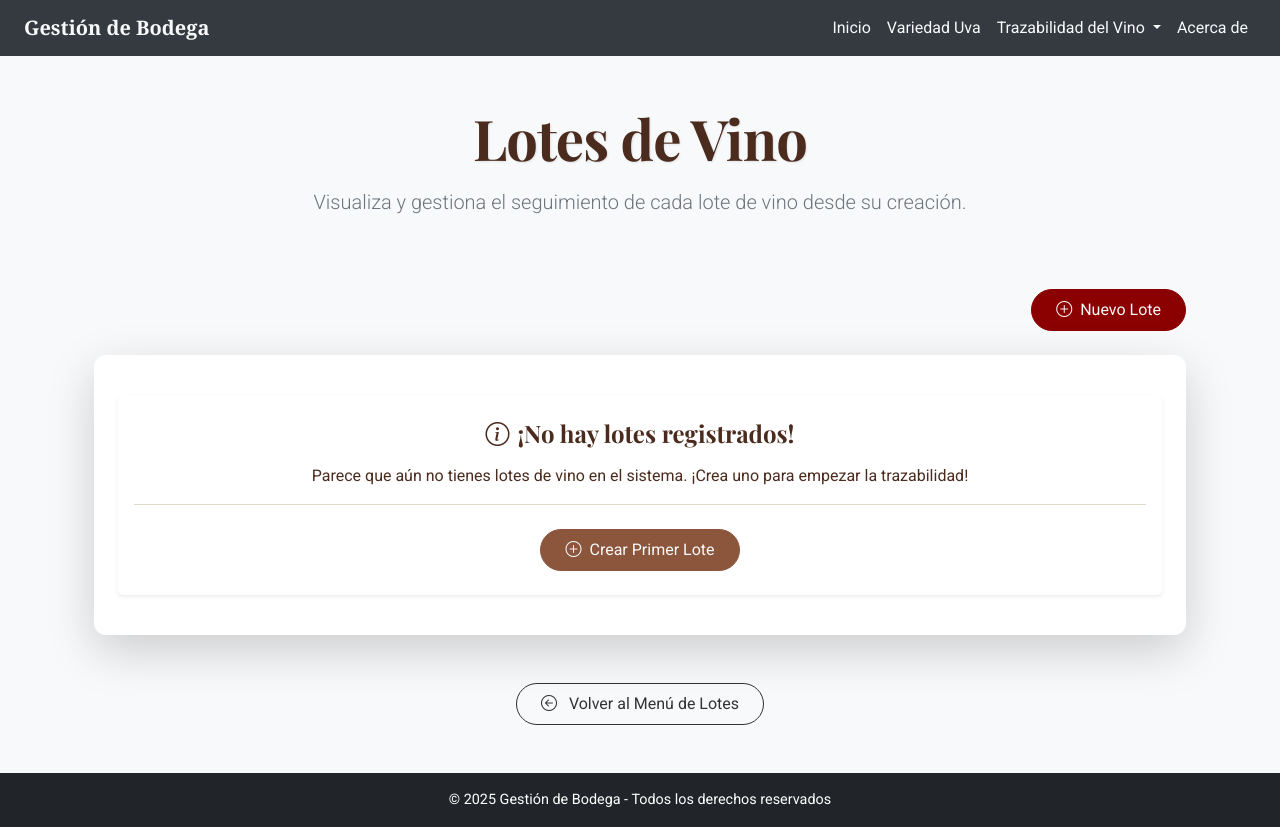
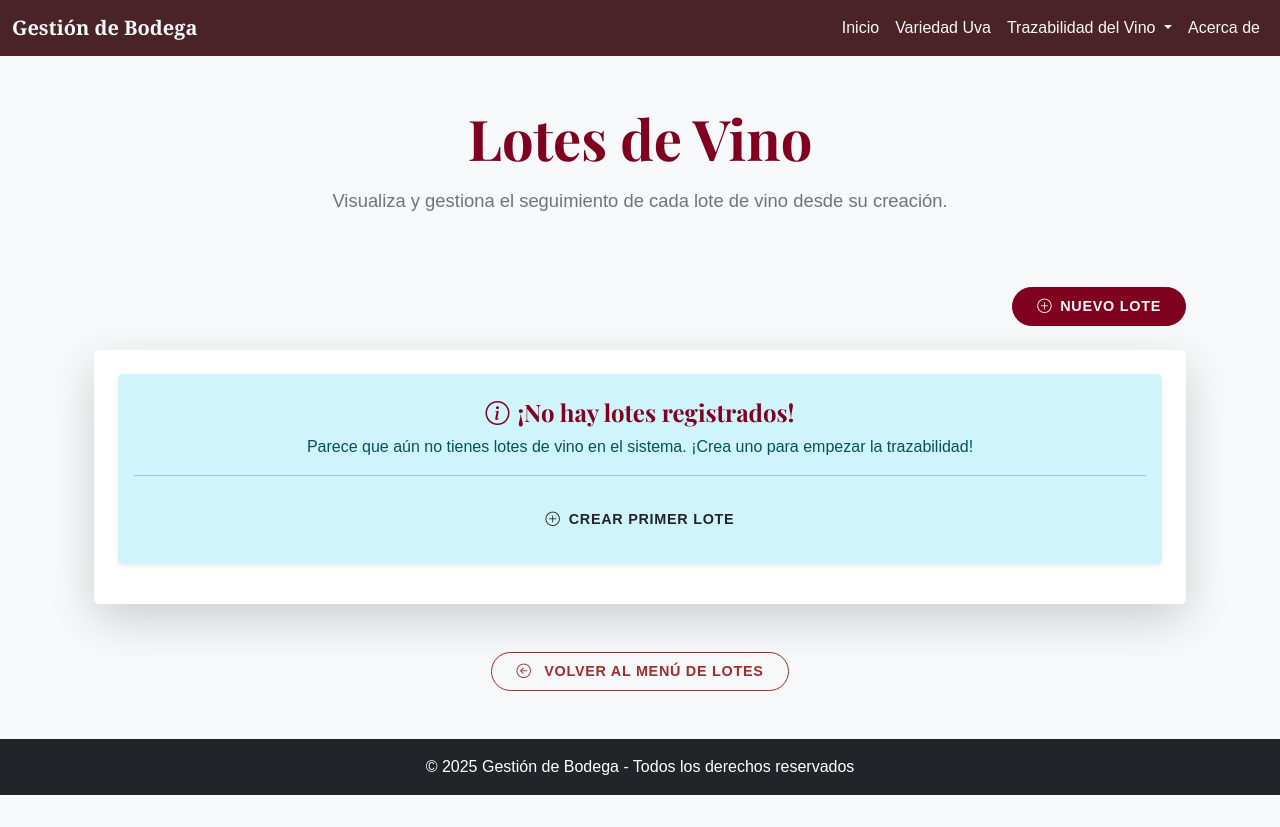
Before and after one commit to Nahuelito22/Gestion_de_bodega, a Flask app: page /lotes/listar in a window 1280 px wide. After the commit the page ends 795 px from the top, so only its background shows below. Run offline with Flask 3, Linux system fonts and the light colour scheme; data that the repository does not hold is empty.

Commit message:
Version Funcional 2.0

```diff
--- a/static/css/main.css
+++ b/static/css/main.css
@@ -1,338 +1,377 @@
-/* Variables CSS */
+/* ... Tus variables de color existentes ... */
 :root {
-    --bs-font-sans-serif: 'Roboto', sans-serif; /* Cambiado a Roboto para texto general */
-    --bs-heading-font: 'Playfair Display', serif; /* Nueva variable para fuentes de títulos */
+    --bs-primary: #800020; /* Borgoña oscuro, color principal */
+    --bs-secondary: #A52A2A; /* Marrón rojizo, para botones alternativos y acentos */
+    --bs-dark: #343a40; /* Casi negro, para textos principales y fondos oscuros */
+    --bs-light: #f8f9fa; /* Blanco grisáceo, para fondos claros */
 
-    --bs-primary-custom: #800020; /* Tu color borgoña/granate (principal acción/texto) */
-    --bs-secondary-custom: #D2B48C; /* Tu color beige/dorado (énfasis secundario) */
-    --bs-dark-custom: #343a40; /* Tu gris oscuro (navbar/footer) */
-    --bs-light-custom: #f8f9fa; /* Tu blanco/gris claro (fondo) */
-    --bs-accent-1: #4A2328; /* Marrón oscuro para títulos principales */
-    --bs-accent-2: #D4AF37; /* Dorado para botones de info/secundarios */
-    --bs-danger-custom: #8B0000; /* Rojo oscuro para acciones peligrosas/principales */
+    /* Acentos y colores de texto */
+    --bs-accent-1: #800020; /* Color principal para acentos (ej. card headers, theads) */
+    --bs-accent-2: #dc3545; /* Un rojo más vibrante para ciertos hover o elementos de acción/peligro.
+                                 Si quieres un azul para algunos elementos, necesitarías otra variable
+                                 o usar directamente el color de Bootstrap, ej. var(--bs-info) o var(--bs-primary) */
+    --bs-text-light: #f8f9fa; /* Color de texto claro para fondos oscuros */
+    --bs-text-dark: #212529; /* Color de texto oscuro para fondos claros (el gris oscuro de Bootstrap) */
 
-    --bs-body-color: #333; /* Color de texto general */
-    --bs-heading-color: var(--bs-accent-1); /* Color de encabezados por defecto */
+    /* Fuentes */
+    --bs-heading-font: 'Playfair Display', serif; /* Para títulos principales */
+    --bs-font-sans-serif: 'Montserrat', sans-serif; /* Para texto general */
 }
 
-/* Importar Google Fonts */
-@import url('https://fonts.googleapis.com/css2?family=Playfair+Display:wght@400;700&family=Roboto:wght@300;400;700&display=swap');
-/* La URL que tenías importaba Open Sans y Merriweather.
-   La nueva URL importa Playfair Display y Roboto.
-   Asegúrate de que esta URL sea la que está en tu layout.html también. */
-
-
-/* Estilos generales del body */
+/* ---------------------------------------------------- */
+/* Estilos Generales */
+/* ---------------------------------------------------- */
 body {
-    background-color: var(--bs-light-custom);
+    background-color: var(--bs-light);
     font-family: var(--bs-font-sans-serif);
-    color: var(--bs-body-color);
-    min-height: 100vh;
-    display: flex;
-    flex-direction: column;
+    color: var(--bs-dark);
 }
 
-/* Navbar */
-.navbar {
-    background-color: var(--bs-dark-custom) !important;
+/* Aseguramos que todos los H1, H2, etc. usen el color principal o el color de texto oscuro */
+h1, h2, h3, h4, h5, h6 {
+    font-family: var(--bs-heading-font);
+    color: var(--bs-accent-1); /* Por defecto, los títulos grandes serán borgoña oscuro */
 }
 
-.navbar .nav-link,
-.navbar-brand {
-    color: var(--bs-light-custom) !important;
-    transition: color 0.3s ease;
+/* El h1 del menú principal */
+.main-title {
+    color: var(--bs-accent-1); /* Asegura que el h1 del menú principal sea borgoña */
 }
 
-.navbar .nav-link:hover,
-.navbar-brand:hover {
-    color: var(--bs-secondary-custom) !important;
+.lead-description {
+    font-family: var(--bs-font-sans-serif);
+    color: var(--bs-dark);
+    font-size: 1.15rem;
 }
 
-/* Footer */
-footer {
-    background-color: var(--bs-dark-custom) !important;
-    color: var(--bs-light-custom) !important;
-    padding: 1.5rem;
-    text-align: center;
-    margin-top: auto;
-    font-size: 0.9rem;
+/* ---------------------------------------------------- */
+/* Componentes Personalizados */
+/* ---------------------------------------------------- */
+
+/* Tarjetas en el menú principal y submenús */
+.custom-card {
+    border: none;
+    border-radius: 1rem;
+    overflow: hidden;
+    transition: transform 0.3s ease, box-shadow 0.3s ease;
+    cursor: pointer;
+    background-color: #fff;
+    box-shadow: 0 .5rem 1rem rgba(0,0,0,.08);
 }
 
-/* Headings (h1, h2, etc.) */
-h1, h2, h3, h4, h5, h6 {
-    font-family: var(--bs-heading-font); /* Usa la variable de fuente de encabezado */
-    color: var(--bs-heading-color); /* Usa el color de encabezado por defecto */
-    margin-bottom: 1rem;
+.custom-card:hover {
+    transform: translateY(-5px);
+    box-shadow: 0 1rem 2rem rgba(0,0,0,.15);
 }
 
-/* Specific styles for the main title on index.html or hero sections */
-.main-title {
-    font-weight: 700;
-    letter-spacing: -0.05rem;
-    color: var(--bs-accent-1); /* Asegura que el título principal use el color marrón oscuro */
+.custom-card-body {
+    padding: 2rem;
+    text-align: center;
 }
 
-/* Subtítulos descriptivos */
-.lead-description {
-    font-family: var(--bs-font-sans-serif);
-    color: var(--bs-body-color);
+.custom-card-title {
+    font-size: 1.75rem;
+    font-weight: 700;
+    margin-bottom: 0.75rem;
+    color: var(--bs-dark); /* Color oscuro para el título de la tarjeta, si está dentro del body blanco */
 }
 
-/* Main content container for flex-grow */
-.container.p-4 { /* Asegúrate que esta clase exista en tu layout.html en el div contenedor principal */
-    flex-grow: 1;
+.custom-card-text {
+    font-size: 0.95rem;
+    color: var(--bs-dark);
+    margin-bottom: 1.5rem;
 }
 
-/* Card styles */
-.card {
-    transition: transform 0.2s ease-in-out, box-shadow 0.2s ease-in-out;
-    border-radius: 0.75rem !important;
+.custom-card-icon {
+    font-size: 3rem;
+    margin-bottom: 1rem;
+    color: var(--bs-accent-1); /* Color principal para el icono */
 }
 
-.card:hover {
-    transform: translateY(-5px);
-    box-shadow: 0 0.5rem 1rem rgba(0, 0, 0, 0.15) !important;
+/* AJUSTE CLAVE: Para los títulos de las tarjetas de los menús (recepción, lote, fermentación, etc.) */
+/* Asegura que el color sea consistente, usando var(--bs-accent-1) para rojo/borgoña
+   o var(--bs-info) para el azul que mostraste en algunas capturas.
+   Decide qué color quieres para estos títulos. Aquí los pondré en var(--bs-accent-1) (borgoña)
+   para consistencia con el diseño general. */
+.main-title-section { /* Asumo que esta clase se usa en los H1/H2 de los submenús */
+    font-family: var(--bs-heading-font);
+    color: var(--bs-accent-1); /* Borgoña para todos los títulos de sección */
 }
 
-/* Card header colors (clases nuevas para los encabezados de tarjeta) */
-.card-header-primary-custom {
-    background-color: var(--bs-primary-custom) !important; /* Borgoña oscuro */
-}
+/* ---------------------------------------------------- */
+/* Estilos de Botones */
+/* ---------------------------------------------------- */
 
-.card-header-accent-1 {
-    background-color: var(--bs-accent-1) !important; /* Marrón oscuro */
-}
-
-.card-header-accent-2 {
-    background-color: var(--bs-accent-2) !important; /* Dorado */
-}
-
-/* Button styles - usando tus variables */
-
-/* Botones con el color peligroso/principal para acciones */
-.btn-primary-custom {
-    background-color: var(--bs-danger-custom) !important; /* Rojo oscuro */
-    border-color: var(--bs-danger-custom) !important;
-    color: var(--bs-light-custom) !important;
-}
-.btn-primary-custom:hover {
-    background-color: darken(var(--bs-danger-custom), 10%) !important; /* Un poco más oscuro al pasar el ratón */
-    border-color: darken(var(--bs-danger-custom), 10%) !important;
-}
-
-
-/* Botones con el color secundario/cancelar/volver */
-.btn-secondary-custom {
-    background-color: var(--bs-accent-2) !important; /* Dorado */
-    border-color: var(--bs-accent-2) !important;
-    color: var(--bs-light-custom) !important; /* Texto claro */
-}
-.btn-secondary-custom:hover {
-    background-color: darken(var(--bs-accent-2), 10%) !important;
-    border-color: darken(var(--bs-accent-2), 10%) !important;
-}
-
-/* Botones de contorno con el color de acento 2 (info/detalles) */
-.btn-outline-accent-2 {
-    color: var(--bs-accent-2) !important;
-    border-color: var(--bs-accent-2) !important;
-    background-color: transparent !important;
-}
-.btn-outline-accent-2:hover {
-    background-color: var(--bs-accent-2) !important;
-    color: var(--bs-light-custom) !important;
-    border-color: var(--bs-accent-2) !important;
-}
-
-/* Botones de contorno con el color secundario de bootstrap (gris) */
-.btn-outline-secondary-custom {
-    color: var(--bs-body-color) !important; /* Texto oscuro */
-    border-color: var(--bs-body-color) !important;
-    background-color: transparent !important;
-}
-.btn-outline-secondary-custom:hover {
-    background-color: var(--bs-body-color) !important;
-    color: var(--bs-light-custom) !important;
-    border-color: var(--bs-body-color) !important;
-}
-
-/* Botones de contorno con el color rojo oscuro (eliminar) */
-.btn-outline-danger-custom {
-    color: var(--bs-danger-custom) !important;
-    border-color: var(--bs-danger-custom) !important;
-    background-color: transparent !important;
-}
-.btn-outline-danger-custom:hover {
-    background-color: var(--bs-danger-custom) !important;
-    color: var(--bs-light-custom) !important;
-    border-color: var(--bs-danger-custom) !important;
-}
-
-
-/* Rounded buttons */
-.rounded-pill {
-    border-radius: 50rem !important;
-}
-
-/* Icon size for actions */
-.fs-6 { /* Bootstrap default, pero para asegurar */
-    font-size: 1rem !important;
-}
-
-/* Icon size and text size for cards (si tienes menús con iconos grandes) */
-.fs-2 {
-    font-size: 1.75rem !important;
-}
-
-.small {
-    font-size: 0.875rem;
-}
-
-/* Alert messages */
-.alert {
-    margin-top: 1rem;
+/* Estilos de botones generales */
+.btn {
+    font-family: var(--bs-font-sans-serif);
+    font-weight: 600;
+    padding: 0.75rem 1.5rem;
     border-radius: 0.5rem;
-}
-
-/* Ajustes para los colores de alerta con variables */
-.alert-success {
-    background-color: rgba(var(--bs-primary-custom-rgb), 0.1); /* Ligero tinte del color principal */
-    color: var(--bs-primary-custom);
-    border-color: rgba(var(--bs-primary-custom-rgb), 0.2);
-}
-
-.alert-danger {
-    background-color: rgba(var(--bs-danger-custom-rgb), 0.1);
-    color: var(--bs-danger-custom);
-    border-color: rgba(var(--bs-danger-custom-rgb), 0.2);
-}
-
-.alert-info {
-    background-color: rgba(var(--bs-accent-2-rgb), 0.1);
-    color: var(--bs-accent-1);
-    border-color: rgba(var(--bs-accent-2-rgb), 0.2);
-}
-
-/* Asegúrate de añadir las variables RGB para los rgba() si no las tienes */
-:root {
-    /* ... (tus variables existentes) ... */
-    --bs-primary-custom-rgb: 128, 0, 32; /* RGB de #800020 */
-    --bs-danger-custom-rgb: 139, 0, 0; /* RGB de #8B0000 */
-    --bs-accent-2-rgb: 212, 175, 55; /* RGB de #D4AF37 */
-}
-
-/* Si tu título de gestión es azul, probablemente viene de una clase de Bootstrap.
-   Puedes añadir una clase específica para esos títulos si quieres que sean del color de acento 1: */
-.section-title {
-    color: var(--bs-accent-1) !important; /* Marrón oscuro */
-    font-family: var(--bs-heading-font);
-}
-
-/* Estilos para el texto descriptivo de las tarjetas (Gestión de X) */
-.card-description-text {
-    font-family: var(--bs-font-sans-serif);
-    color: var(--bs-body-color);
-}
-
-
-:root {
-    --bs-primary: #5a2c0f; /* Un marrón más oscuro, como un roble viejo */
-    --bs-secondary: #964f1d; /* Un marrón rojizo, como el corcho o el vino joven */
-    --bs-success: #28a745; /* Verde estándar para acciones de éxito */
-    --bs-danger: #dc3545; /* Rojo estándar para acciones de peligro */
-    --bs-warning: #ffc107; /* Amarillo estándar para advertencias */
-    --bs-info: #17a2b8; /* Azul claro estándar para información */
-    --bs-light: #f8f9fa; /* Gris claro para fondos */
-    --bs-dark: #343a40; /* Gris oscuro para texto/fondos */
-
-    /* Colores de tu paleta personalizada */
-    --bs-accent-1: #4A2B1D; /* Marrón oscuro para encabezados de tabla, cards, etc. */
-    --bs-accent-2: #8C563D; /* Marrón medio para detalles, bordes */
-    --bs-accent-3: #D9C3B0; /* Beige/crema claro para fondos suaves */
-    --bs-text-light: #F2F2F2; /* Texto claro para fondos oscuros */
-    --bs-text-dark: #333333; /* Texto oscuro para fondos claros */
-
-    /* Fuentes personalizadas (ejemplos) */
-    --bs-font-sans-serif: 'Roboto', sans-serif;
-    --bs-heading-font: 'Playfair Display', serif; /* Una fuente más elegante para títulos */
-
-    /* Espaciado */
-    --bs-gutter-x: 1.5rem;
-    --bs-gutter-y: 0;
-}
-
-/* Estilo para los títulos principales de cada página */
-.main-title {
-    color: var(--bs-accent-1); /* Usar el marrón oscuro de la paleta */
-    font-family: var(--bs-heading-font);
-    margin-bottom: 1.5rem;
-    text-shadow: 1px 1px 2px rgba(0,0,0,0.1);
-}
-
-/* Estilo para la descripción bajo el título principal */
-.lead-description {
-    color: var(--bs-accent-2); /* Un color más suave para el texto descriptivo */
-    font-family: var(--bs-font-sans-serif);
-    max-width: 700px; /* Limita el ancho para mejor lectura */
-    margin-left: auto;
-    margin-right: auto;
-}
-
-/* Estilo para el encabezado de las tarjetas */
-.card-header-accent-1 {
-    background-color: var(--bs-accent-1) !important;
-    color: var(--bs-text-light) !important;
-    font-family: var(--bs-heading-font);
-}
-
-/* Botones personalizados */
-.btn-primary-custom {
-    background-color: var(--bs-secondary); /* Marrón rojizo */
-    border-color: var(--bs-secondary);
-    color: var(--bs-text-light);
+    text-transform: uppercase;
+    letter-spacing: 0.05em;
+    font-size: 0.9rem;
     transition: all 0.3s ease;
 }
 
+.btn-primary-custom {
+    background-color: var(--bs-primary);
+    border-color: var(--bs-primary);
+    color: var(--bs-text-light);
+}
+
 .btn-primary-custom:hover {
-    background-color: #7a421a; /* Un poco más oscuro al pasar el mouse */
-    border-color: #7a421a;
+    background-color: var(--bs-secondary); /* Un tono de rojo/marrón para el hover */
+    border-color: var(--bs-secondary);
     color: var(--bs-text-light);
-    transform: translateY(-2px); /* Pequeño efecto de elevación */
+    transform: translateY(-2px);
+    box-shadow: 0 .25rem .5rem rgba(var(--bs-primary-rgb),.3);
 }
 
 .btn-outline-secondary-custom {
-    color: var(--bs-secondary); /* Texto marrón rojizo */
+    color: var(--bs-secondary);
     border-color: var(--bs-secondary);
     background-color: transparent;
-    transition: all 0.3s ease;
 }
 
 .btn-outline-secondary-custom:hover {
-    background-color: var(--bs-secondary); /* Fondo marrón rojizo al pasar el mouse */
-    color: var(--bs-text-light); /* Texto blanco */
+    color: var(--bs-text-light);
+    background-color: var(--bs-secondary);
+    border-color: var(--bs-secondary);
     transform: translateY(-2px);
+    box-shadow: 0 .25rem .5rem rgba(var(--bs-secondary-rgb),.3);
 }
 
 .btn-outline-danger-custom {
     color: var(--bs-danger);
     border-color: var(--bs-danger);
     background-color: transparent;
-    transition: all 0.3s ease;
 }
 
 .btn-outline-danger-custom:hover {
+    color: var(--bs-text-light);
     background-color: var(--bs-danger);
+    border-color: var(--bs-danger);
+    transform: translateY(-2px);
+    box-shadow: 0 .25rem .5rem rgba(var(--bs-danger-rgb),.3);
+}
+
+.btn-success-custom {
+    background-color: var(--bs-success);
+    border-color: var(--bs-success);
+    color: var(--bs-text-light);
+}
+
+.btn-success-custom:hover {
+    background-color: darken(var(--bs-success), 10%);
+    border-color: darken(var(--bs-success), 10%);
     color: var(--bs-text-light);
     transform: translateY(-2px);
+    box-shadow: 0 .25rem .5rem rgba(var(--bs-success-rgb),.3);
 }
 
-/* Alerta de información personalizada */
-.alert-info {
-    color: var(--bs-accent-1);
-    background-color: rgba(var(--bs-accent-3-rgb), 0.3); /* Un fondo suave usando el beige */
-    border-color: var(--bs-accent-2);
+/* **AJUSTE CRÍTICO: Para los botones dentro de las tarjetas del menú principal y submenús** */
+/* Este estilo sobrescribe el comportamiento default de Bootstrap para .btn-primary y .btn-outline-primary
+   si los usas directamente sin .*-custom. */
+
+/* Si tus botones "Ver Fermentaciones", "Crear Lote", etc. usan .btn-primary o .btn-outline-primary */
+.custom-card .btn-primary,
+.custom-card .btn-primary-custom { /* Para botones con fondo, como "Crear Recepción" */
+    background-color: var(--bs-primary);
+    border-color: var(--bs-primary);
+    color: var(--bs-text-light);
 }
 
-.alert-info .alert-heading {
-    color: var(--bs-accent-1);
+.custom-card .btn-primary:hover,
+.custom-card .btn-primary-custom:hover {
+    background-color: var(--bs-secondary); /* Un tono más suave de rojo al hover */
+    border-color: var(--bs-secondary);
+    color: var(--bs-text-light);
 }
+
+.custom-card .btn-outline-primary,
+.custom-card .btn-outline-secondary-custom { /* Para botones con borde, como "Ver Variedades" */
+    color: var(--bs-primary); /* Texto del color principal */
+    border-color: var(--bs-primary); /* Borde del color principal */
+    background-color: transparent;
+}
+
+.custom-card .btn-outline-primary:hover,
+.custom-card .btn-outline-secondary-custom:hover {
+    color: var(--bs-text-light); /* Texto blanco al hover */
+    background-color: var(--bs-primary); /* Fondo del color principal al hover */
+    border-color: var(--bs-primary);
+}
+
+
+/* Asegura que el botón de "Nueva Variedad" en el listado de variedades se vea verde */
+.btn-success { /* Si usas directamente btn-success de Bootstrap */
+    background-color: var(--bs-success); /* Usar el verde de Bootstrap */
+    border-color: var(--bs-success);
+    color: white;
+}
+.btn-success:hover {
+    background-color: darken(var(--bs-success), 10%);
+    border-color: darken(var(--bs-success), 10%);
+}
+
+/* ---------------------------------------------------- */
+/* Estilos Específicos para Formularios */
+/* ---------------------------------------------------- */
+
+/* AJUSTE CRÍTICO: Aseguramos que el H2 dentro de card-header-accent-1 sea legible */
+.card-header-accent-1 {
+    background-color: var(--bs-accent-1);
+    padding: 1.5rem; /* Ajusta el padding si es necesario */
+    text-align: center;
+    border-top-left-radius: calc(1rem - 1px); /* Redondeo acorde al card */
+    border-top-right-radius: calc(1rem - 1px);
+}
+
+.card-header-accent-1 h1,
+.card-header-accent-1 h2,
+.card-header-accent-1 h3 {
+    color: var(--bs-text-light); /* FUERZA el color blanco/claro para el texto del título dentro del encabezado oscuro */
+    margin-bottom: 0; /* Elimina márgenes extra */
+    font-size: 2.25rem; /* Asegura un buen tamaño */
+    font-weight: 700;
+}
+
+
+.form-label {
+    font-weight: 600;
+    color: var(--bs-dark); /* Asegura que el color de la etiqueta sea oscuro */
+    margin-bottom: 0.5rem;
+}
+
+.form-control {
+    border-radius: 0.5rem;
+    border: 1px solid #ced4da;
+    color: var(--bs-dark); /* Asegura que el texto dentro del input sea oscuro */
+    padding: 0.75rem 1rem;
+}
+
+.form-control::placeholder {
+    color: #6c757d;
+    opacity: 1;
+}
+
+.form-control:focus {
+    border-color: var(--bs-primary);
+    box-shadow: 0 0 0 0.25rem rgba(var(--bs-primary-rgb),.25);
+}
+
+.form-select {
+    border-radius: 0.5rem;
+    border: 1px solid #ced4da;
+    color: var(--bs-dark);
+    padding: 0.75rem 2.25rem 0.75rem 1rem;
+}
+
+.form-select:focus {
+    border-color: var(--bs-primary);
+    box-shadow: 0 0 0 0.25rem rgba(var(--bs-primary-rgb),.25);
+}
+
+/* ... Tus variables de color existentes ... */
+
+/* ---------------------------------------------------- */
+/* Estilos Generales */
+/* ---------------------------------------------------- */
+/* ... (mantén lo que ya tenías aquí, incluyendo h1, h2, h3 y main-title) ... */
+
+/* Aseguramos que los títulos principales de las secciones (si tienen la clase) sean borgoña */
+.main-title-section { /* Esta clase debe ser aplicada en los H1/H2 de tus menú.html de cada sección */
+    color: var(--bs-accent-1) !important; /* Usamos !important para asegurar que sobrescribe */
+    font-family: var(--bs-heading-font);
+}
+
+/* ---------------------------------------------------- */
+/* Componentes Personalizados (Tarjetas de Menú) */
+/* ---------------------------------------------------- */
+/* ... (mantén lo que ya tenías para .custom-card, .custom-card-body, etc.) ... */
+
+/* Asegura que el color del título de la tarjeta sea el deseado (borgoña) */
+.custom-card-title {
+    color: var(--bs-accent-1) !important; /* Borgoña para los títulos dentro de las tarjetas del menú */
+}
+
+/* Color de los iconos en las tarjetas del menú (si no son botones) */
+.custom-card-icon {
+    color: var(--bs-accent-1) !important; /* Borgoña para los iconos */
+}
+
+
+/* ---------------------------------------------------- */
+/* Estilos de Botones (Reforzados) */
+/* ---------------------------------------------------- */
+
+/* Sobrescribe los colores por defecto de Bootstrap para btn-primary y btn-outline-primary
+   para que siempre sigan tu paleta. */
+
+.btn-primary {
+    background-color: var(--bs-primary) !important;
+    border-color: var(--bs-primary) !important;
+    color: var(--bs-text-light) !important;
+}
+
+.btn-primary:hover {
+    background-color: var(--bs-secondary) !important; /* Un tono más suave de rojo al hover */
+    border-color: var(--bs-secondary) !important;
+    color: var(--bs-text-light) !important;
+    transform: translateY(-2px);
+    box-shadow: 0 .25rem .5rem rgba(var(--bs-primary-rgb),.3);
+}
+
+.btn-outline-primary {
+    color: var(--bs-primary) !important; /* Texto del color principal */
+    border-color: var(--bs-primary) !important; /* Borde del color principal */
+    background-color: transparent !important;
+}
+
+.btn-outline-primary:hover {
+    color: var(--bs-text-light) !important; /* Texto blanco al hover */
+    background-color: var(--bs-primary) !important; /* Fondo del color principal al hover */
+    border-color: var(--bs-primary) !important;
+    transform: translateY(-2px);
+    box-shadow: 0 .25rem .5rem rgba(var(--bs-primary-rgb),.3);
+}
+
+/* Asegúrate de que tus botones personalizados también tengan !important si es necesario */
+.btn-primary-custom {
+    background-color: var(--bs-primary) !important;
+    border-color: var(--bs-primary) !important;
+    color: var(--bs-text-light) !important;
+    /* ... (resto de tus estilos para btn-primary-custom) ... */
+}
+
+.btn-primary-custom:hover {
+    background-color: var(--bs-secondary) !important;
+    border-color: var(--bs-secondary) !important;
+    color: var(--bs-text-light) !important;
+    /* ... (resto de tus estilos para btn-primary-custom:hover) ... */
+}
+
+.btn-outline-secondary-custom {
+    color: var(--bs-secondary) !important; /* Si quieres que estos sean el rojo secundario */
+    border-color: var(--bs-secondary) !important;
+    background-color: transparent !important;
+    /* ... (resto de tus estilos para btn-outline-secondary-custom) ... */
+}
+
+.btn-outline-secondary-custom:hover {
+    color: var(--bs-text-light) !important;
+    background-color: var(--bs-secondary) !important;
+    border-color: var(--bs-secondary) !important;
+    /* ... (resto de tus estilos para btn-outline-secondary-custom:hover) ... */
+}
+
+.btn-success { /* Para tu botón "Nueva Variedad" */
+    background-color: var(--bs-success) !important;
+    border-color: var(--bs-success) !important;
+    color: white !important;
+}
+.btn-success:hover {
+    background-color: darken(var(--bs-success), 10%) !important;
+    border-color: darken(var(--bs-success), 10%) !important;
+}
```
